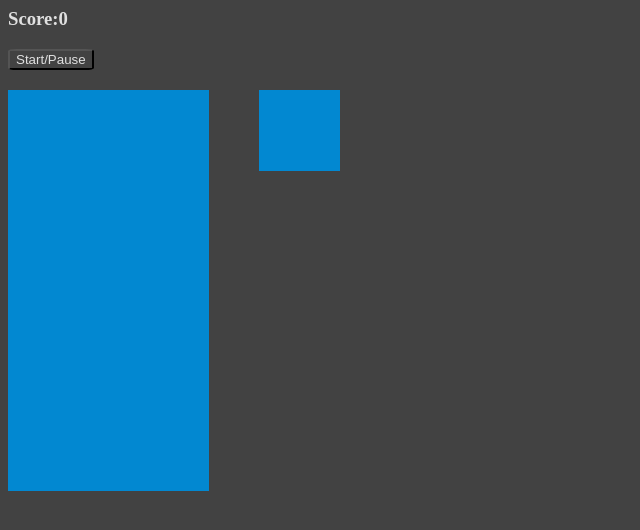
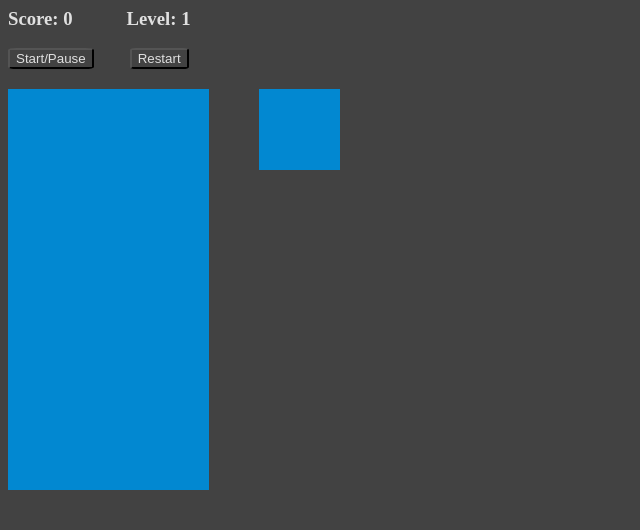
Before and after one commit to Cyhyraethz/tetris, a plain HTML site: page index.html in a window 1280 px wide. Shown: the whole page, without its empty margins (0-640 px from the left). Drawn offline with Linux system fonts and the light colour scheme.

Commit message:
Add level display and reset button

```diff
--- a/index.html
+++ b/index.html
@@ -7,8 +7,11 @@
     <title>Document</title>
   </head>
   <body>
-    <h3>Score:<span id="score">0</span></h3>
+    <h3>Score:<span id="score"> 0</span></h3>
+    <h3>Level:<span id="level"> 1</span></h3>
+    <br /><br />
     <button id="start-button">Start/Pause</button>
+    <button id="restart-button">Restart</button>
     <div class="container">
       <div class="grid"></div>
       <div class="mini-grid"></div>
--- a/style.css
+++ b/style.css
@@ -1,6 +1,19 @@
 body {
   background-color: #424242;
   color: #e0e0e0;
+}
+
+button {
+  background-color: #424242;
+  margin-bottom: 20px;
+  margin-right: 32px;
+  border-radius: 10%;
+  color: #e0e0e0;
+}
+
+h3 {
+  display: inline;
+  margin-right: 50px;
 }
 
 .container {
@@ -41,10 +54,3 @@ body {
   height: 19px;
   width: 19px;
 }
-
-#start-button {
-  background-color: #424242;
-  margin-bottom: 20px;
-  border-radius: 10%;
-  color: #e0e0e0;
-}
```
